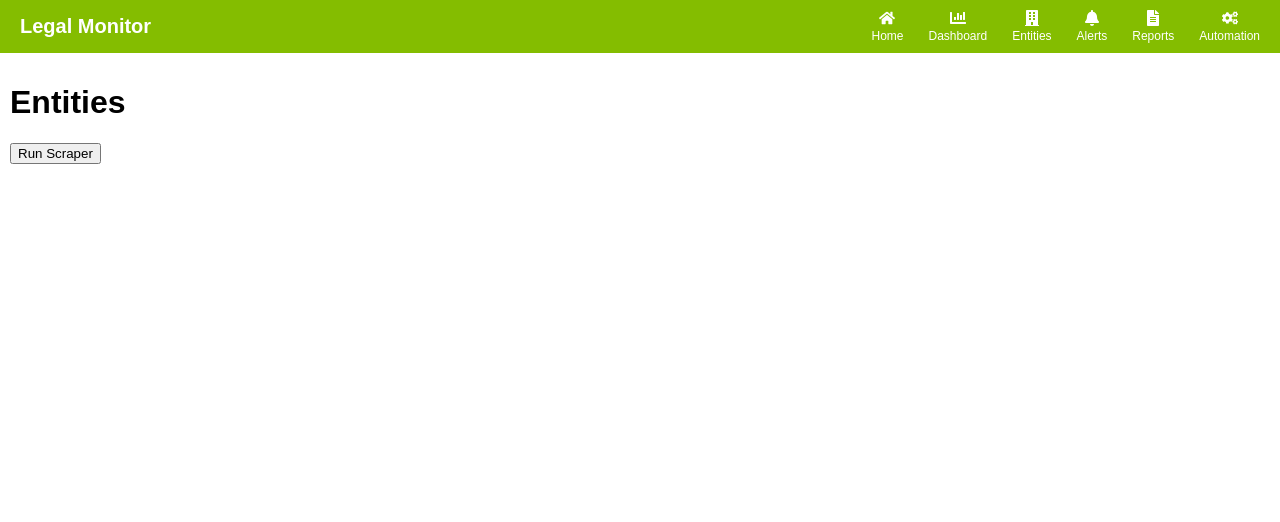
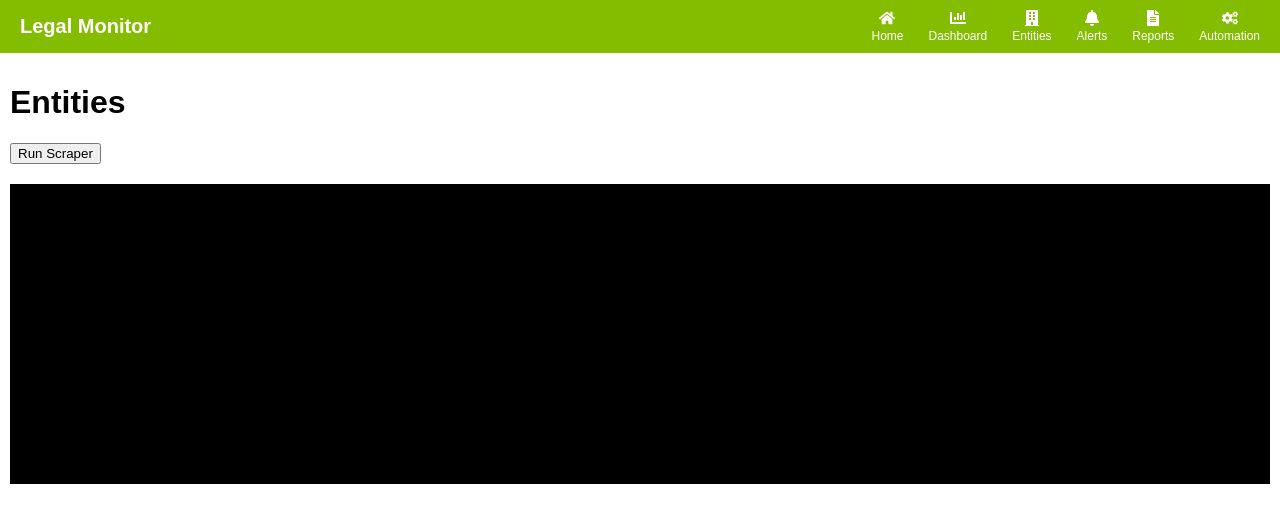
Before and after one commit to ganeshdevnale16/compliances, a React (Create React App) app in the folder frontend/: page /entities in a window 1280 px wide. Shown: the top 522 px of the page. Built offline with nearby package versions, Linux system fonts and the light colour scheme.

Commit message:
Update Entities.js

```diff
--- a/frontend/src/pages/Entities.js
+++ b/frontend/src/pages/Entities.js
@@ -1,20 +1,31 @@
 import { useState } from "react";
 
 function Entities() {
-  const [logs, setLogs] = useState("");
+  const [logs, setLogs] = useState([]);
   const [loading, setLoading] = useState(false);
+  const [status, setStatus] = useState("");
 
   const runScraper = async () => {
     setLoading(true);
-    setLogs("Running scraper...");
+    setLogs(["Starting scraper..."]);
+    setStatus("");
 
     try {
       const res = await fetch("http://127.0.0.1:8000/run-scraper");
       const data = await res.json();
 
-      setLogs(JSON.stringify(data, null, 2));
+      // show logs
+      setLogs(data.logs || []);
+
+      // show status
+      if (data.status === "success") {
+        setStatus(`✅ Success | Records: ${data.records}`);
+      } else {
+        setStatus(`❌ Failed: ${data.error}`);
+      }
+
     } catch (err) {
-      setLogs("Error: " + err.message);
+      setStatus("❌ Error: " + err.message);
     }
 
     setLoading(false);
@@ -28,9 +39,25 @@ function Entities() {
         {loading ? "Running..." : "Run Scraper"}
       </button>
 
-      <pre style={{ marginTop: "20px" }}>
-        {logs}
-      </pre>
+      {/* STATUS */}
+      <h3 style={{ marginTop: "20px" }}>{status}</h3>
+
+      {/* LOGS */}
+      <div
+        style={{
+          marginTop: "10px",
+          background: "#000",
+          color: "#0f0",
+          padding: "10px",
+          height: "300px",
+          overflowY: "auto",
+          fontFamily: "monospace"
+        }}
+      >
+        {logs.map((log, i) => (
+          <div key={i}>▶ {log}</div>
+        ))}
+      </div>
     </div>
   );
 }
```
